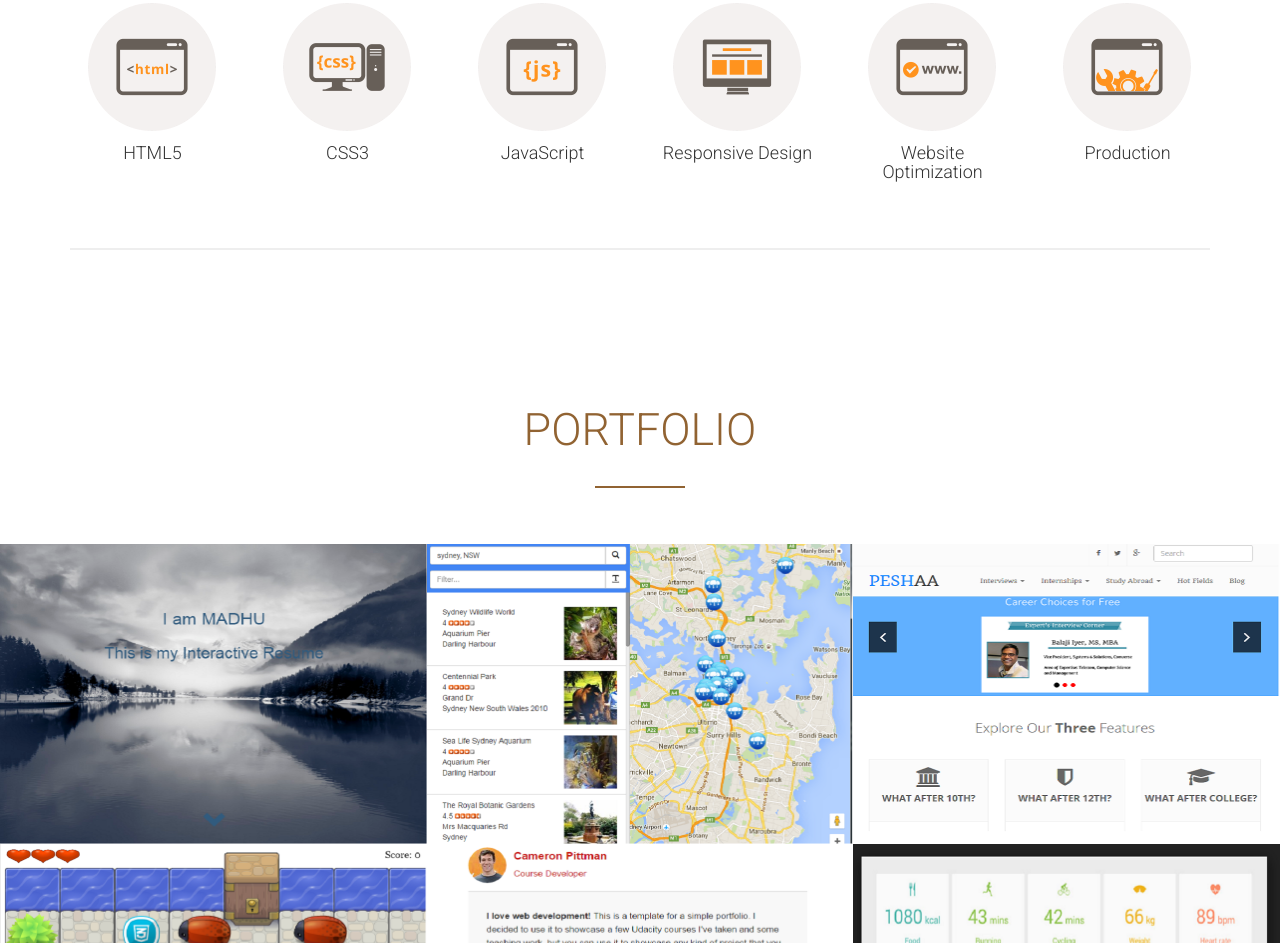
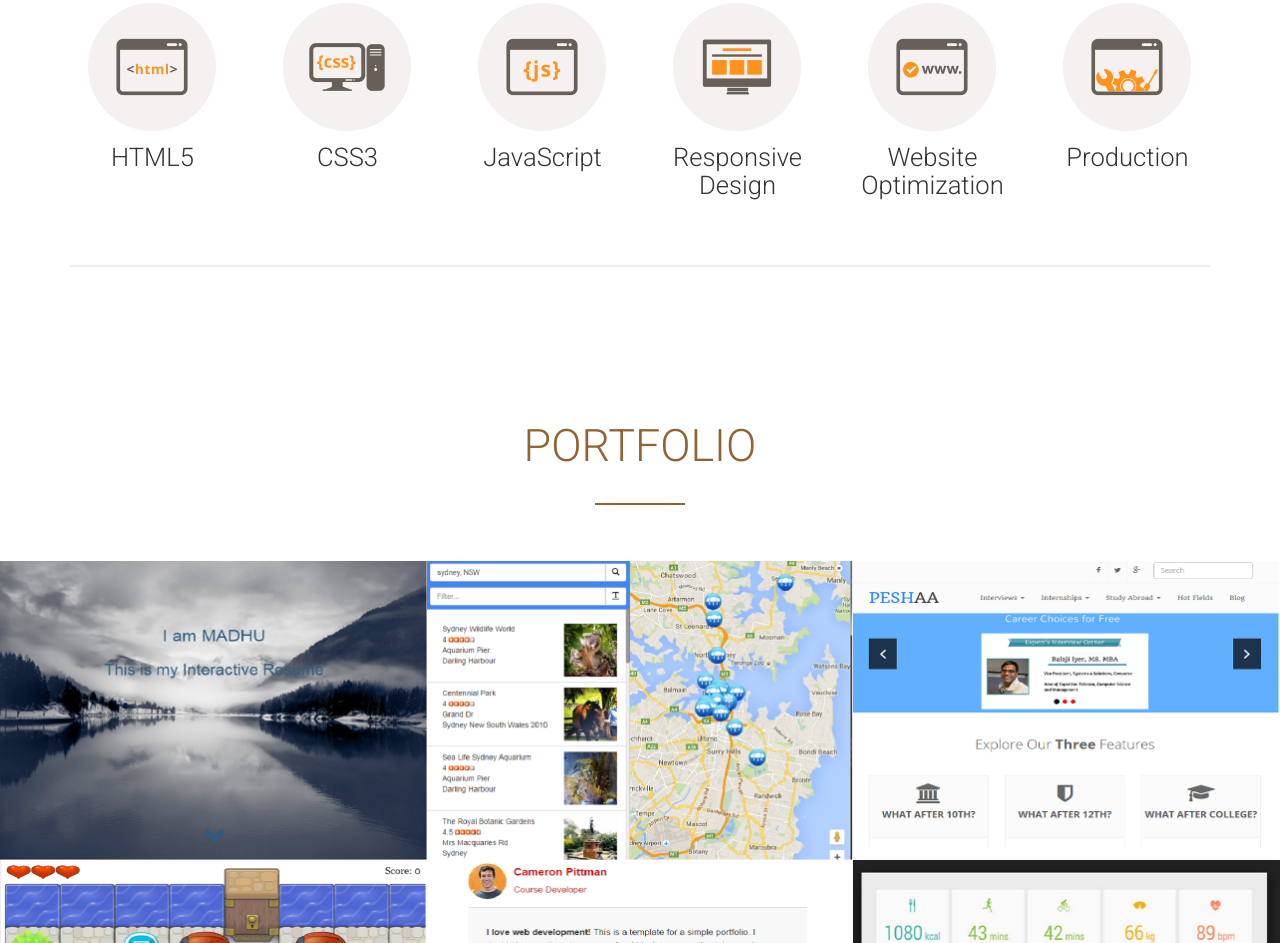
Before and after one commit to mm86/mm86.github.io, a plain HTML site: page index.html in a window 1280 px wide. Shown: the part 1682-2625 px from the top of the page. Drawn offline with nearby package versions, Linux system fonts and the light colour scheme.

Commit message:
fix: Convert font-size property of #skills h4 to vw

```diff
--- a/css/style.css
+++ b/css/style.css
@@ -221,6 +221,7 @@ blockquote cite:before {
 #skills h4 {
 
     text-align: center;
+    font-size: 2vw;
 
 }
 
```
